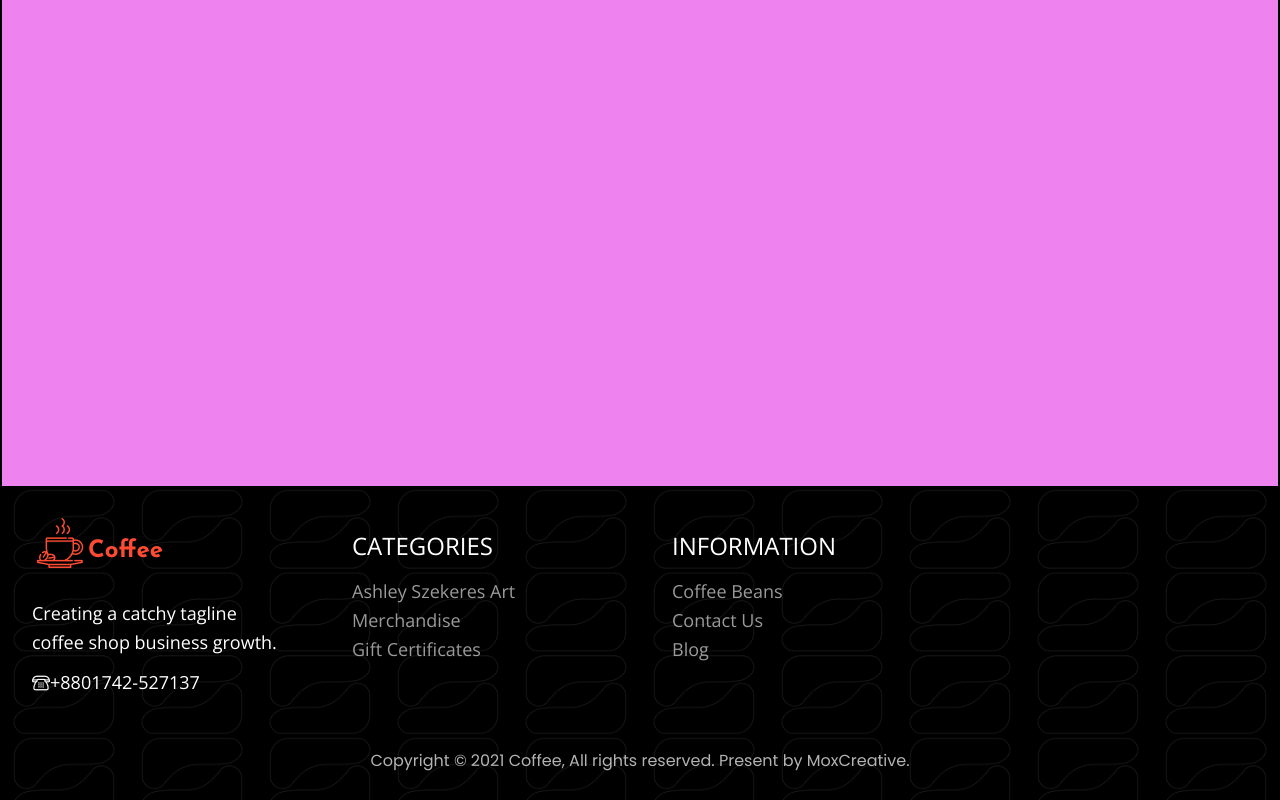
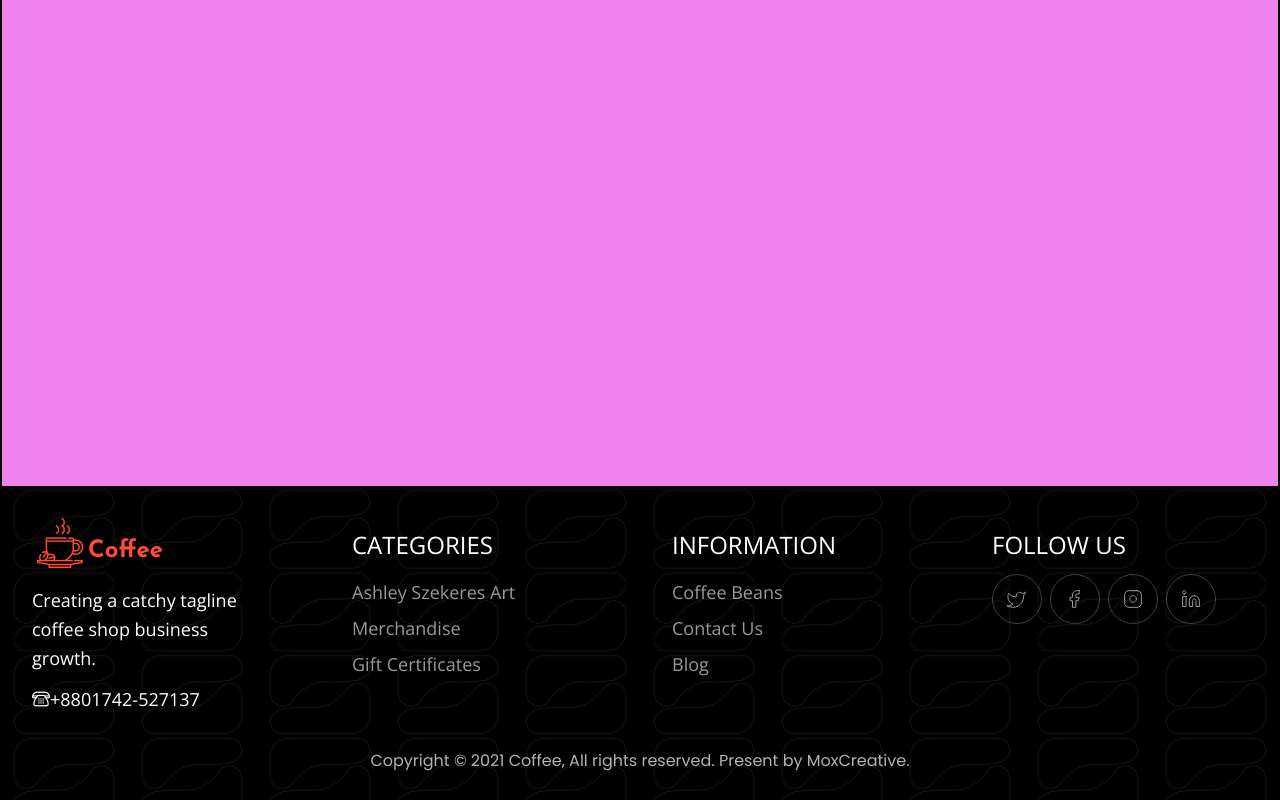
Before and after one commit to Dfyz1407/Project-html-march-2024-Khrypko-Ivan, a plain HTML site: page index.html in a window 1280 px wide. Shown: the part 2998-3798 px from the top of the page. Drawn offline with nearby package versions, Linux system fonts and the light colour scheme.

Commit message:
Footer Done

```diff
--- a/index.html
+++ b/index.html
@@ -55,7 +55,18 @@
                 <a href="#" class="whiteBtnFooter">Contact Us <br></a>
                 <a href="#" class="whiteBtnFooter">Blog</a>
             </div>
-            <div class="footerInfoMenuColum"></div>
+            <div class="footerInfoMenuColum">
+                <h3 class="footerInfoMenuColumHeadliner">FOLLOW US</h3>
+                <div class="mediaIco">
+                    <a href="#" class="mediaIcoForHover"><img src="images/Twitter.svg"></a>
+                    <a href="#" class="mediaIcoForHover"><img src="images/Facebook.svg"></a>
+                    <a href="#" class="mediaIcoForHover"><img src="images/Instagram.svg"></a>
+                    <a href="#" class="mediaIcoForHover"><img src="images/Linkdin.svg"></a>
+
+
+                </div>
+
+            </div>
         </div>
         <div class="footerCopyRight">
             <p>Copyright © 2021 Coffee, All rights reserved. Present by MoxCreative.</p>
--- a/mainStyle.css
+++ b/mainStyle.css
@@ -148,7 +148,7 @@
 .footerInfoMenuColum{
     height: 85%;
     width: 20%;
-    margin: 2% 2.5% 0% 2.5%;
+    margin: 2% 5% 0% 2.5%;
     /*background-color: red;*/
 
 }
@@ -173,7 +173,7 @@
     font-style: normal;
     font-weight: 400;
     line-height: 160%;
-    margin: 5% 0;
+    margin: 0 0 6% 0;
 }
 .footerInfoMenuColumHeadliner{
     color: #FFF;
@@ -190,10 +190,9 @@
     font-size: 18px;
     font-style: normal;
     font-weight: 400;
-    line-height: 160%;
+    line-height: 200%;
     text-decoration: none;
     opacity: 60%;
-    margin-bottom: 80px;
 }
 .whiteBtnFooter:hover{
     color: #FFF;
@@ -201,11 +200,10 @@
     font-size: 18px;
     font-style: normal;
     font-weight: 400;
-    line-height: 160%;
+    line-height: 200%;
     text-decoration: none;
     opacity: 100%;
-    margin-bottom: 8%;
-}
+    }
 .footerCopyRight{
     height: 25%;
     color: #FFF;
@@ -220,3 +218,14 @@
     align-items: center;
     opacity: 0.7;
 }
+.mediaIco{
+    display: flex;
+    justify-content: space-between;
+    align-items: center;
+}
+.mediaIcoForHover{
+    opacity: 0.6;
+}
+.mediaIcoForHover:hover{
+    opacity: 1;
+}
```
Also changed, not shown: images/Facebook.svg (added), images/FooterBcgImage.svg (deleted), images/Instagram.svg (added), images/Linkdin.svg (added), images/Twitter.svg (added).
